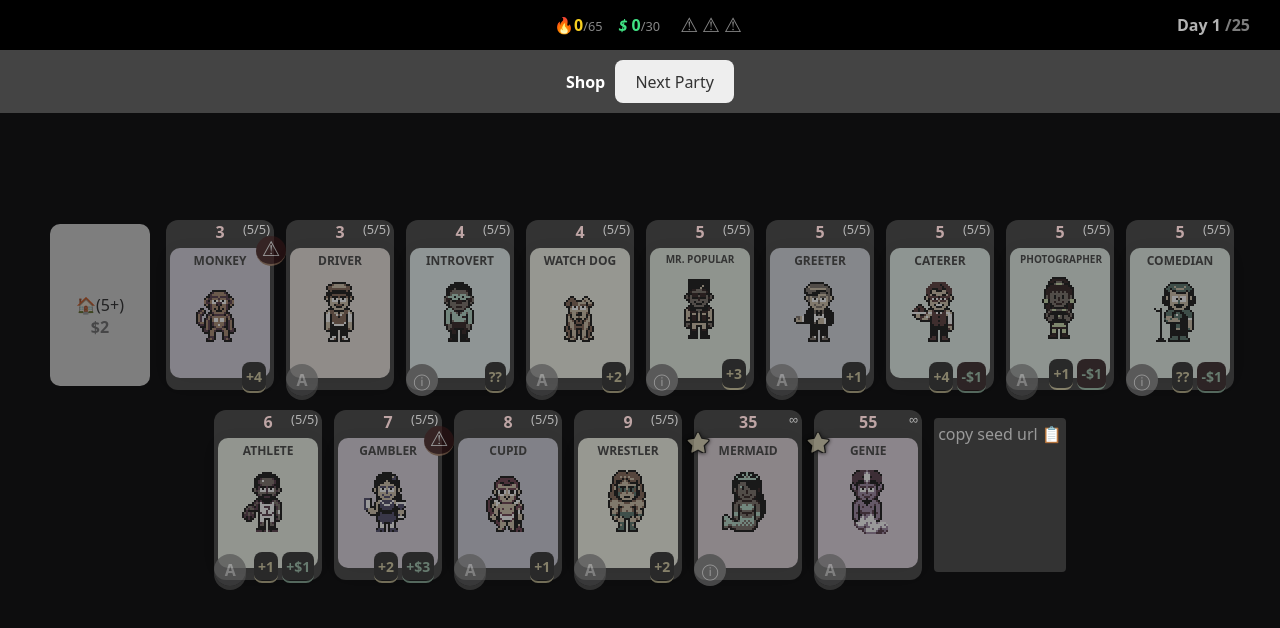
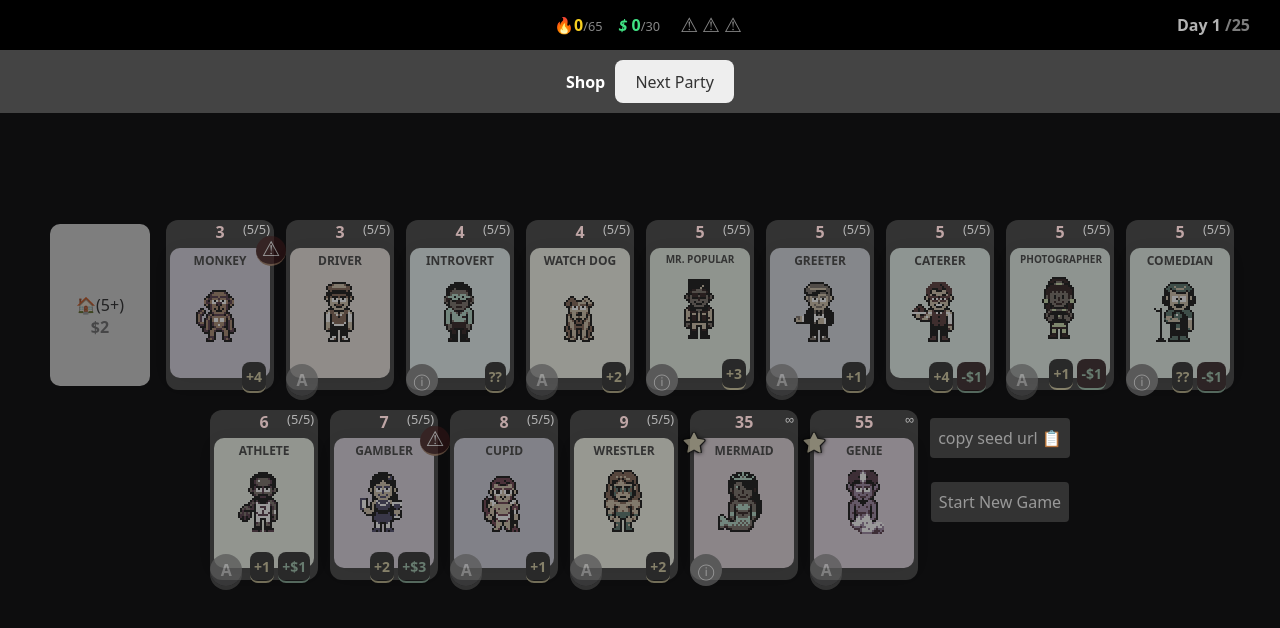
Before and after one commit to Samalam1/boogie_bungalow, a React (Vite) app: page / in a window 1280 px wide. Shown: the top 628 px of the page. Built offline with nearby package versions, Linux system fonts and the light colour scheme.

Commit message:
New Game Options

```diff
--- a/src/components/Core/Shop.tsx
+++ b/src/components/Core/Shop.tsx
@@ -115,12 +115,20 @@ export function ShopUI({seed, player,shop,onDone,day}:{seed?:string,player:Playe
         })}
 
 
-        {seed && <div className="seed-display"
+        {seed &&<div style={{display:"flex",flexDirection:"column",alignItems:"center"}}> <div className="seed-display"
         onClick={()=>{
             navigator.clipboard.writeText(window.location.href.split("?")[0]+"?seed="+seed);
         }}
-            style={{padding:"4px",color:"#999",background:"#333",borderRadius:"4px",margin:"8px 0",maxWidth:"200px",cursor:"pointer",wordBreak:"break-all"}}
-        >{"copy seed url 📋"}</div>}
+            style={{padding:"8px",color:"#999",background:"#333",borderRadius:"4px",margin:"8px 0",maxWidth:"200px",cursor:"pointer",wordBreak:"break-all",userSelect:"none",marginBottom:"16px"}}
+        >{"copy seed url 📋"}</div>
+    <div className="seed-display"
+        onClick={()=>{
+           if(window.confirm("Are you sure you want to start a new game?")){
+               window.location.href = window.location.href.split("?")[0];
+           }
+        }}
+            style={{padding:"8px",color:"#999",background:"#333",borderRadius:"4px",margin:"8px 0",maxWidth:"200px",cursor:"pointer",wordBreak:"break-all",userSelect:"none"}}
+        >{"Start New Game"}</div></div>}
 
         <PLayerScoreUI infoline="Shop" onInfo={onDone} isFocused={false} pop={player.pop} cta="Next Party" cash={player.cash} day={day} trouble={0} />
     </div>
```
